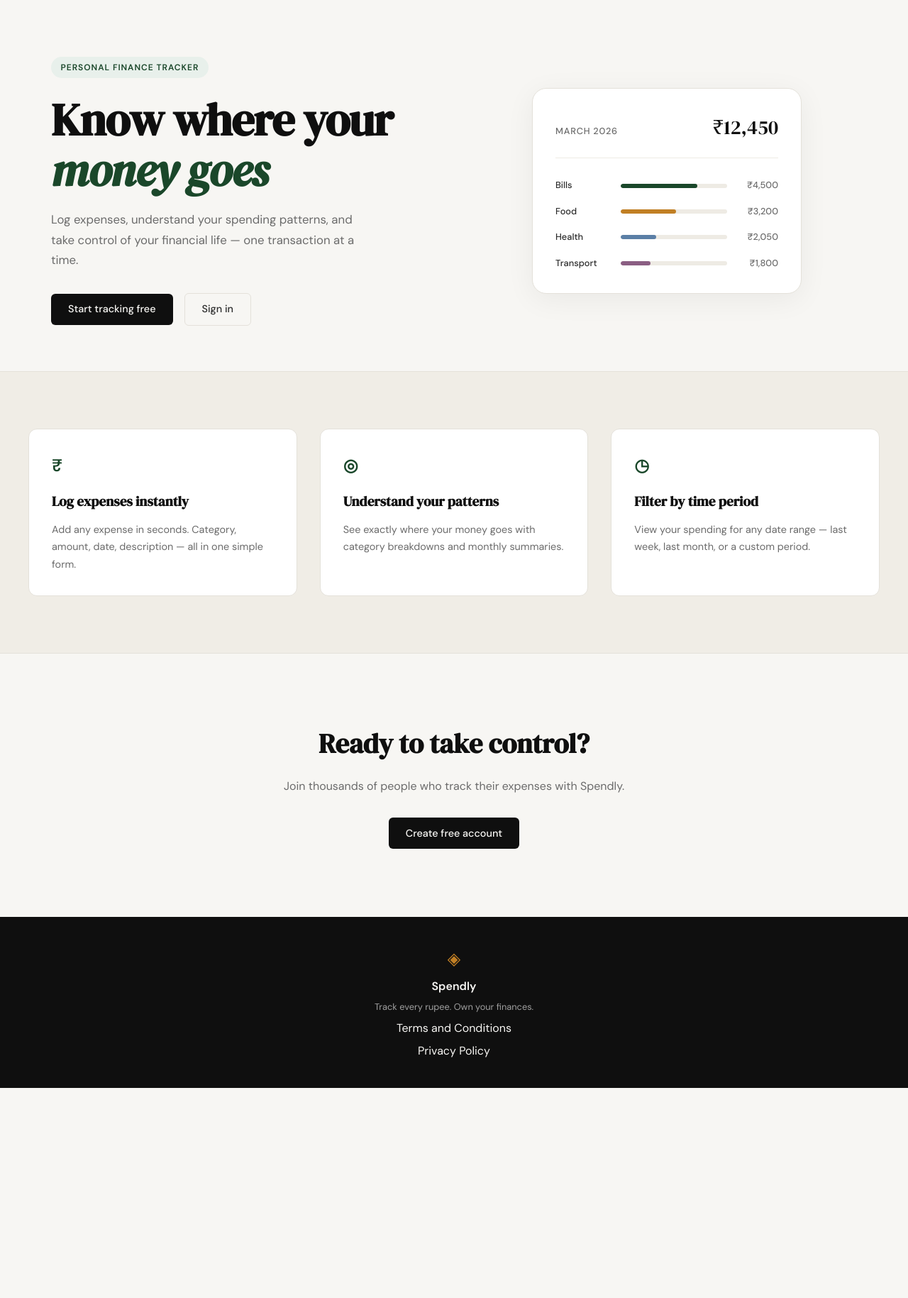
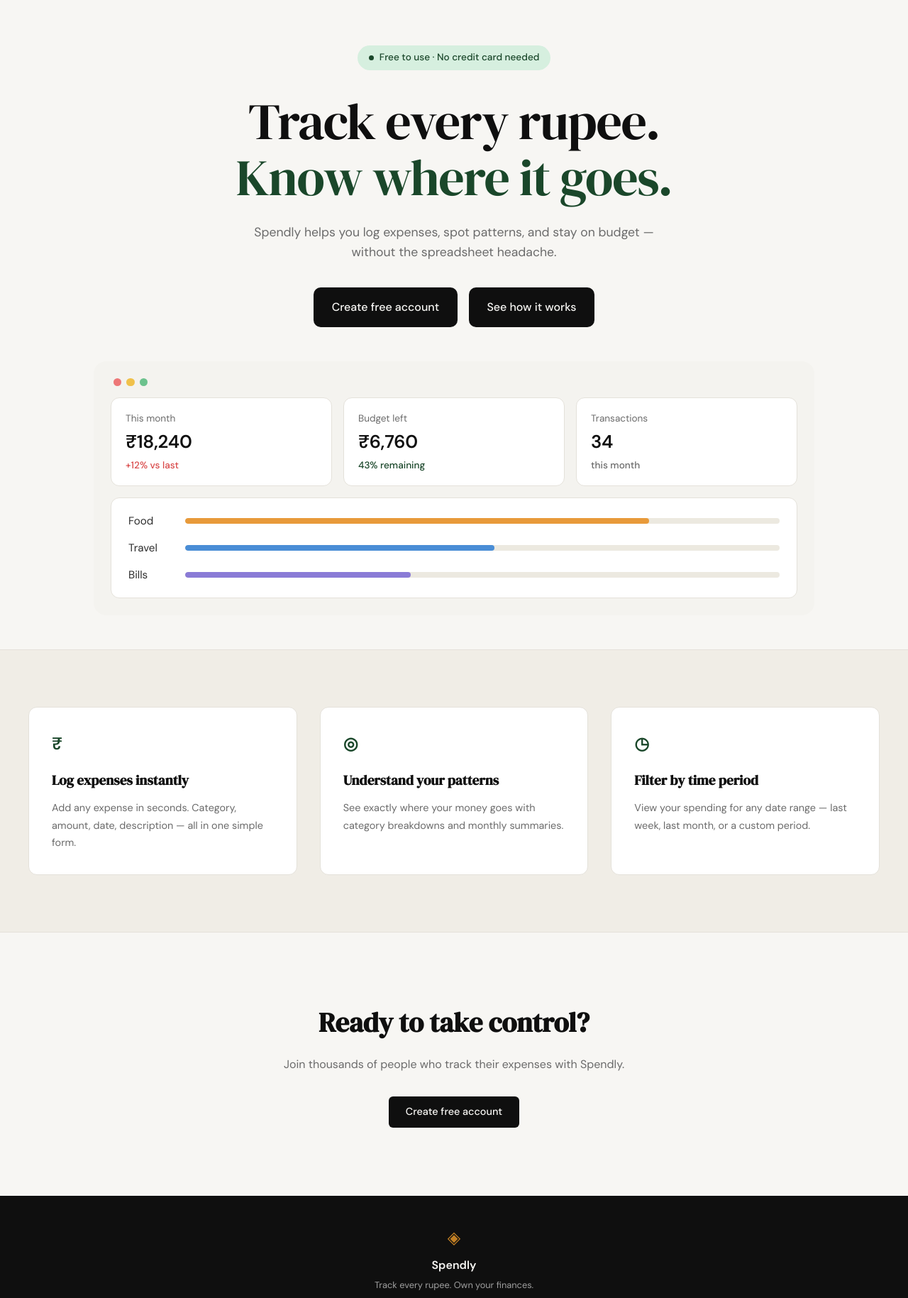
Before and after one commit to aggarwalshreya-21/money_manager, a Flask app: page / in a window 1280 px wide. Shown: the part 61-1890 px from the top of the page at 71% size. Before the commit the page ends 1594 px from the top, so only its background shows below. Run offline with Flask 3, Linux system fonts and the light colour scheme.

Commit message:
update: enhance hero page design

```diff
--- a/static/css/style.css
+++ b/static/css/style.css
@@ -124,137 +124,182 @@ a { color: inherit; text-decoration: none; }
 /* ------------------------------------------------------------------ */
 
 .hero {
-    padding: 5rem 2rem 4rem;
-    display: grid;
-    grid-template-columns: 1fr 1fr;
-    gap: 4rem;
-    align-items: center;
-    max-width: var(--max-width);
+    padding: 4rem 2rem 3rem;
+    max-width: 1080px;
     margin: 0 auto;
+    text-align: center;
+}
+
+.hero-text {
+    max-width: 760px;
+    margin: 0 auto 3rem;
 }
 
 .hero-badge {
+    display: inline-flex;
+    align-items: center;
+    gap: 0.5rem;
+    background: #d6efdf;
+    color: var(--accent);
+    font-size: 0.85rem;
+    font-weight: 500;
+    letter-spacing: 0;
+    text-transform: none;
+    padding: 0.4rem 0.95rem;
+    border-radius: 999px;
+    margin-bottom: 2rem;
+}
+
+.hero-badge-dot {
+    width: 0.45rem;
+    height: 0.45rem;
+    border-radius: 50%;
+    background: var(--accent);
     display: inline-block;
-    background: var(--accent-light);
-    color: var(--accent);
-    font-size: 0.75rem;
-    font-weight: 600;
-    letter-spacing: 0.08em;
-    text-transform: uppercase;
-    padding: 0.35rem 0.85rem;
-    border-radius: 999px;
-    margin-bottom: 1.5rem;
 }
 
 .hero-title {
     font-family: var(--font-display);
-    font-size: clamp(2.5rem, 5vw, 4rem);
+    font-size: clamp(2.5rem, 6vw, 4.5rem);
+    font-weight: 400;
     line-height: 1.1;
     letter-spacing: -0.02em;
     color: var(--ink);
-    margin-bottom: 1.25rem;
+    margin-bottom: 1.5rem;
 }
 
 .hero-title em {
-    font-style: italic;
+    font-style: normal;
     color: var(--accent);
 }
 
 .hero-subtitle {
-    font-size: 1.05rem;
+    font-size: 1.1rem;
     color: var(--ink-muted);
-    line-height: 1.7;
-    max-width: 460px;
-    margin-bottom: 2rem;
+    line-height: 1.6;
+    max-width: 580px;
+    margin: 0 auto 2.25rem;
 }
 
 .hero-actions {
     display: flex;
     gap: 1rem;
     align-items: center;
+    justify-content: center;
+}
+
+.hero-actions .btn-primary {
+    padding: 0.95rem 1.6rem;
+    font-size: 1rem;
+    border-radius: 10px;
 }
 
 /* ------------------------------------------------------------------ */
 /* Mock card (hero visual)                                             */
 /* ------------------------------------------------------------------ */
 
-.hero-visual {
-    display: flex;
-    justify-content: center;
+.hero-mock {
+    background: #f4f3ef;
+    border-radius: 18px;
+    padding: 1.25rem 1.5rem 1.5rem;
+    max-width: 1080px;
+    margin: 0 auto;
+    text-align: left;
 }
 
-.mock-card {
+.mock-dots {
+    display: flex;
+    gap: 0.45rem;
+    padding: 0.25rem 0.25rem 1rem;
+}
+
+.mock-dot {
+    width: 0.7rem;
+    height: 0.7rem;
+    border-radius: 50%;
+    display: inline-block;
+}
+
+.mock-dot-r { background: #ed7777; }
+.mock-dot-y { background: #f0c14b; }
+.mock-dot-g { background: #6cc28d; }
+
+.mock-stats {
+    display: grid;
+    grid-template-columns: repeat(3, 1fr);
+    gap: 1rem;
+    margin-bottom: 1rem;
+}
+
+.mock-stat {
     background: var(--paper-card);
     border: 1px solid var(--border);
-    border-radius: var(--radius-lg);
-    padding: 2rem;
-    width: 100%;
-    max-width: 380px;
-    box-shadow: 0 8px 40px rgba(0,0,0,0.06);
+    border-radius: 12px;
+    padding: 1.1rem 1.25rem;
 }
 
-.mock-card-header {
-    display: flex;
-    justify-content: space-between;
-    align-items: baseline;
-    margin-bottom: 1.75rem;
-    padding-bottom: 1.25rem;
-    border-bottom: 1px solid var(--border-soft);
+.mock-stat-label {
+    font-size: 0.85rem;
+    color: var(--ink-muted);
+    margin-bottom: 0.5rem;
 }
 
-.mock-label {
-    font-size: 0.8rem;
+.mock-stat-value {
+    font-size: 1.6rem;
+    font-weight: 600;
+    color: var(--ink);
+    line-height: 1.1;
+    margin-bottom: 0.5rem;
+    letter-spacing: -0.01em;
+}
+
+.mock-stat-meta {
+    font-size: 0.85rem;
     font-weight: 500;
     color: var(--ink-muted);
-    text-transform: uppercase;
-    letter-spacing: 0.06em;
 }
 
-.mock-total {
-    font-family: var(--font-display);
-    font-size: 1.75rem;
-    color: var(--ink);
+.mock-stat-meta-up { color: var(--accent); }
+.mock-stat-meta-down { color: #d94a4a; }
+
+.mock-bars {
+    background: var(--paper-card);
+    border: 1px solid var(--border);
+    border-radius: 12px;
+    padding: 1.25rem 1.5rem;
+    display: flex;
+    flex-direction: column;
+    gap: 0.85rem;
 }
-
-.mock-bars { display: flex; flex-direction: column; gap: 1rem; }
 
 .mock-bar-row {
     display: grid;
-    grid-template-columns: 80px 1fr 60px;
+    grid-template-columns: 64px 1fr;
     align-items: center;
-    gap: 0.75rem;
+    gap: 1rem;
 }
 
 .mock-cat {
-    font-size: 0.8rem;
-    font-weight: 500;
+    font-size: 0.95rem;
     color: var(--ink-soft);
 }
 
 .mock-bar-track {
-    height: 6px;
-    background: var(--border-soft);
+    height: 8px;
+    background: #ece9e0;
     border-radius: 999px;
     overflow: hidden;
 }
 
 .mock-bar {
     height: 100%;
-    background: var(--accent);
     border-radius: 999px;
     transition: width 0.6s ease;
 }
 
-.mock-bar-2 { background: var(--accent-2); }
-.mock-bar-3 { background: #5b7fa6; }
-.mock-bar-4 { background: #8b5e83; }
-
-.mock-amt {
-    font-size: 0.8rem;
-    font-weight: 500;
-    color: var(--ink-muted);
-    text-align: right;
-}
+.mock-bar-food { background: #e89a3a; }
+.mock-bar-travel { background: #4a8dd6; }
+.mock-bar-bills { background: #8a7bd6; }
 
 /* ------------------------------------------------------------------ */
 /* Buttons                                                             */
@@ -582,14 +627,9 @@ a { color: inherit; text-decoration: none; }
 /* ------------------------------------------------------------------ */
 
 @media (max-width: 900px) {
-    .hero {
-        grid-template-columns: 1fr;
-        text-align: center;
-    }
+    .hero-subtitle { max-width: 100%; }
 
-    .hero-subtitle { max-width: 100%; }
-    .hero-actions { justify-content: center; }
-    .hero-visual { display: none; }
+    .mock-stats { grid-template-columns: 1fr; }
 
     .features-inner { grid-template-columns: 1fr; }
 }
--- a/templates/landing.html
+++ b/templates/landing.html
@@ -5,56 +5,67 @@
 {% block content %}
 
 <section class="hero">
-    <div class="hero-inner">
-        <div class="hero-badge">Personal Finance Tracker</div>
+    <div class="hero-text">
+        <div class="hero-badge">
+            <span class="hero-badge-dot"></span>
+            Free to use · No credit card needed
+        </div>
         <h1 class="hero-title">
-            Know where your<br>
-            <em>money goes</em>
+            Track every rupee.<br>
+            <em>Know where it goes.</em>
         </h1>
         <p class="hero-subtitle">
-            Log expenses, understand your spending patterns,
-            and take control of your financial life —
-            one transaction at a time.
+            Spendly helps you log expenses, spot patterns, and stay
+            on budget — without the spreadsheet headache.
         </p>
         <div class="hero-actions">
-            <a href="{{ url_for('register') }}" class="btn-primary">Start tracking free</a>
-            <a href="{{ url_for('login') }}" class="btn-ghost">Sign in</a>
+            <a href="{{ url_for('register') }}" class="btn-primary">Create free account</a>
+            <a href="#features" class="btn-primary">See how it works</a>
         </div>
     </div>
-    <div class="hero-visual">
-        <div class="mock-card">
-            <div class="mock-card-header">
-                <span class="mock-label">March 2026</span>
-                <span class="mock-total">₹12,450</span>
+
+    <div class="hero-mock">
+        <div class="mock-dots">
+            <span class="mock-dot mock-dot-r"></span>
+            <span class="mock-dot mock-dot-y"></span>
+            <span class="mock-dot mock-dot-g"></span>
+        </div>
+
+        <div class="mock-stats">
+            <div class="mock-stat">
+                <div class="mock-stat-label">This month</div>
+                <div class="mock-stat-value">₹18,240</div>
+                <div class="mock-stat-meta mock-stat-meta-down">+12% vs last</div>
             </div>
-            <div class="mock-bars">
-                <div class="mock-bar-row">
-                    <span class="mock-cat">Bills</span>
-                    <div class="mock-bar-track">
-                        <div class="mock-bar" style="width: 72%"></div>
-                    </div>
-                    <span class="mock-amt">₹4,500</span>
+            <div class="mock-stat">
+                <div class="mock-stat-label">Budget left</div>
+                <div class="mock-stat-value">₹6,760</div>
+                <div class="mock-stat-meta mock-stat-meta-up">43% remaining</div>
+            </div>
+            <div class="mock-stat">
+                <div class="mock-stat-label">Transactions</div>
+                <div class="mock-stat-value">34</div>
+                <div class="mock-stat-meta">this month</div>
+            </div>
+        </div>
+
+        <div class="mock-bars">
+            <div class="mock-bar-row">
+                <span class="mock-cat">Food</span>
+                <div class="mock-bar-track">
+                    <div class="mock-bar mock-bar-food" style="width: 78%"></div>
                 </div>
-                <div class="mock-bar-row">
-                    <span class="mock-cat">Food</span>
-                    <div class="mock-bar-track">
-                        <div class="mock-bar mock-bar-2" style="width: 52%"></div>
-                    </div>
-                    <span class="mock-amt">₹3,200</span>
+            </div>
+            <div class="mock-bar-row">
+                <span class="mock-cat">Travel</span>
+                <div class="mock-bar-track">
+                    <div class="mock-bar mock-bar-travel" style="width: 52%"></div>
                 </div>
-                <div class="mock-bar-row">
-                    <span class="mock-cat">Health</span>
-                    <div class="mock-bar-track">
-                        <div class="mock-bar mock-bar-3" style="width: 33%"></div>
-                    </div>
-                    <span class="mock-amt">₹2,050</span>
-                </div>
-                <div class="mock-bar-row">
-                    <span class="mock-cat">Transport</span>
-                    <div class="mock-bar-track">
-                        <div class="mock-bar mock-bar-4" style="width: 28%"></div>
-                    </div>
-                    <span class="mock-amt">₹1,800</span>
+            </div>
+            <div class="mock-bar-row">
+                <span class="mock-cat">Bills</span>
+                <div class="mock-bar-track">
+                    <div class="mock-bar mock-bar-bills" style="width: 38%"></div>
                 </div>
             </div>
         </div>
```
